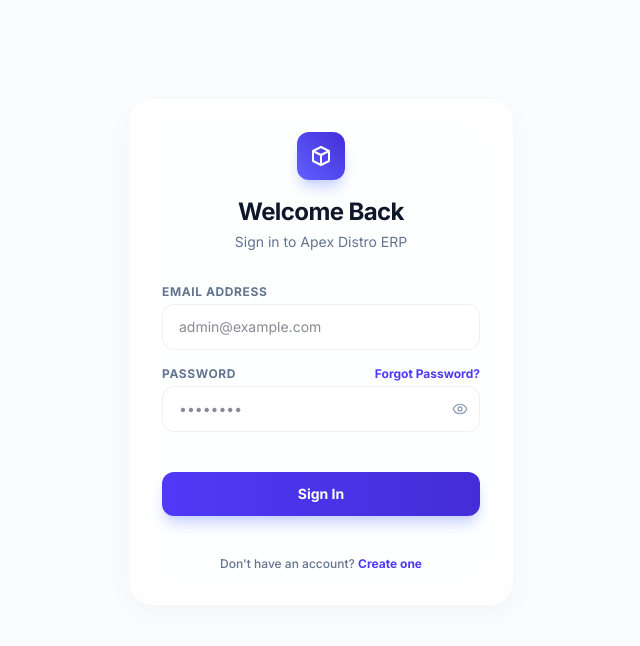
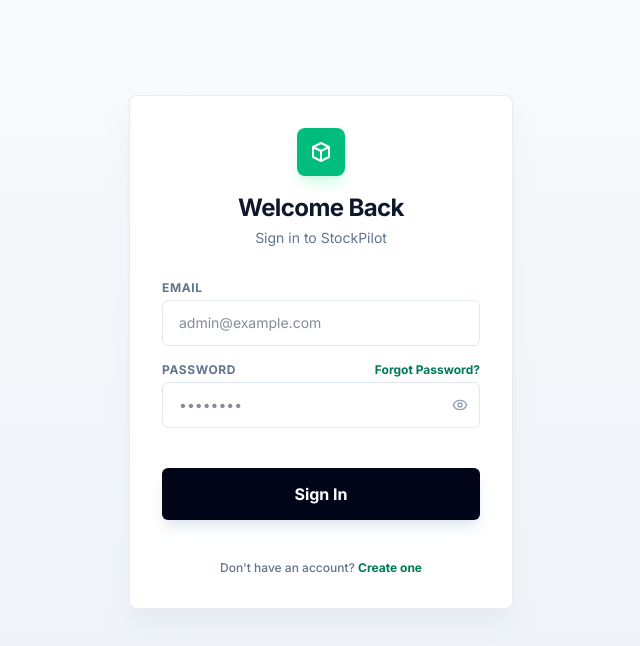
Before and after one commit to muhammadahmedasif/ERP_POS_For-a-wharehouse, a React (Vite) app: page / in a window 1280 px wide. Shown: the top 646 px of the page, without its empty margins (319-959 px from the left). Built offline with nearby package versions, Linux system fonts and the light colour scheme; a web font is replaced by a local one.

Commit message:
corrected ui v6

```diff
--- a/src/App.tsx
+++ b/src/App.tsx
@@ -50,18 +50,18 @@ const Sidebar = ({ isOpen, onClose }: { isOpen: boolean; onClose: () => void })
   const location = useLocation();
 
   const menuItems = [
-    { name: t("dashboard"), icon: LayoutDashboard, path: "/" },
+    { name: "Home", icon: LayoutDashboard, path: "/" },
     { name: t("inventory"), icon: Package, path: "/inventory" },
     { name: "Categories", icon: Tag, path: "/categories" },
     { name: "Brands", icon: Bookmark, path: "/brands" },
     { name: "Customers", icon: Users, path: "/customers" },
     { name: t("sales"), icon: ShoppingCart, path: "/sales" },
     { name: "New Sale", icon: PlusCircle, path: "/sales/new" },
-    { name: "Top Products", icon: Award, path: "/top-products" },
+    { name: "Top Items", icon: Award, path: "/top-products" },
     { name: "Reports", icon: FileText, path: "/reports" },
     { name: "Settings", icon: SettingsIcon, path: "/settings" },
-    { name: t("ai_assistant"), icon: Bot, path: "/ai" },
-    { name: "Help & Support", icon: HelpCircle, path: "/help" },
+    { name: "Assistant", icon: Bot, path: "/ai" },
+    { name: "Help", icon: HelpCircle, path: "/help" },
   ];
 
   return (
@@ -76,22 +76,22 @@ const Sidebar = ({ isOpen, onClose }: { isOpen: boolean; onClose: () => void })
 
       <aside
         className={cn(
-          "bg-[#0f172a] text-slate-300 flex flex-col shrink-0 h-screen font-sans border-r border-[#1e293b] transition-transform duration-250 z-50",
+          "bg-slate-950 text-slate-300 flex flex-col shrink-0 h-screen font-sans border-r border-slate-800 transition-transform duration-250 z-50 shadow-2xl shadow-slate-950/20",
           "fixed inset-y-0 left-0 w-64 lg:static lg:flex lg:translate-x-0",
           isOpen ? "translate-x-0" : "-translate-x-full lg:translate-x-0"
         )}
       >
         <div className="p-5 flex items-center justify-between border-b border-slate-800">
           <div className="flex items-center gap-3">
-            <div className="w-9 h-9 bg-gradient-to-tr from-indigo-500 to-indigo-700 rounded-lg flex items-center justify-center font-bold text-white text-md shadow-xs">
-              <Boxes className="w-5 h-5 text-indigo-100" />
+            <div className="w-10 h-10 bg-emerald-500 rounded-lg flex items-center justify-center font-bold text-white text-md shadow-lg shadow-emerald-950/30">
+              <Boxes className="w-5 h-5 text-white" />
             </div>
             <div>
-              <h1 className="text-white font-extrabold text-sm leading-none tracking-tight">
-                Apex Distro ERP
+              <h1 className="text-white font-extrabold text-base leading-none tracking-tight">
+                StockPilot
               </h1>
-              <p className="text-[9px] text-[#818cf8] uppercase tracking-wider font-extrabold mt-1">
-                Enterprise Logistics
+              <p className="text-[10px] text-emerald-300 uppercase tracking-wider font-extrabold mt-1">
+                Sales & Inventory
               </p>
             </div>
           </div>
@@ -114,12 +114,12 @@ const Sidebar = ({ isOpen, onClose }: { isOpen: boolean; onClose: () => void })
                 to={item.path}
                 onClick={onClose}
                 className={cn(
-                  "rounded-lg px-3 py-2 flex items-center gap-2.5 transition-colors text-xs font-medium",
+                  "rounded-lg px-3 py-2.5 flex items-center gap-2.5 transition-all text-[13px] font-semibold",
                   isNewSale
-                    ? "my-2 bg-emerald-500 text-white shadow-md shadow-emerald-950/30 hover:bg-emerald-400 font-extrabold"
+                    ? "my-2 bg-emerald-500 text-white shadow-lg shadow-emerald-950/30 hover:bg-emerald-400 font-extrabold text-sm"
                     : isActive
-                      ? "bg-indigo-600 text-white"
-                      : "hover:bg-slate-800 text-slate-300",
+                      ? "bg-white text-slate-950 shadow-sm"
+                      : "hover:bg-slate-800 text-slate-300 hover:text-white",
                 )}
               >
                 <Icon className="w-4 h-4 shrink-0" />
@@ -140,36 +140,36 @@ const Navbar = ({ onMenuClick }: { onMenuClick: () => void }) => {
   const getPageTitle = () => {
     switch (location.pathname) {
       case "/":
-        return "Dashboard Overview";
+        return "Home";
       case "/inventory":
-        return "Inventory & Stock Control";
+        return "Inventory";
       case "/categories":
         return "Product Categories";
       case "/brands":
         return "Brand Management";
       case "/customers":
-        return "Customer Accounts Ledger";
+        return "Customers";
       case "/sales":
-        return "Sales Invoices Ledger";
+        return "Sales";
       case "/sales/new":
-        return "Create New Sale Bill";
+        return "New Sale";
       case "/top-products":
-        return "Product Performance Analytics";
+        return "Top Items";
       case "/reports":
-        return "Operational Intelligence Reports";
+        return "Reports";
       case "/settings":
-        return "Global System Settings";
+        return "Settings";
       case "/ai":
-        return "Intelligent Voice Assistant";
+        return "Assistant";
       case "/help":
-        return "Help & Customer Support Desk";
+        return "Help";
       default:
-        return "Distribution ERP Portal";
+        return "StockPilot";
     }
   };
 
   return (
-    <header className="sticky top-0 z-30 h-16 bg-white/70 backdrop-blur-xl border-b border-slate-200/60 flex items-center justify-between px-4 sm:px-8 shrink-0 shadow-xs">
+    <header className="sticky top-0 z-30 h-16 bg-white/85 backdrop-blur-xl border-b border-slate-200/70 flex items-center justify-between px-4 sm:px-8 shrink-0 shadow-sm shadow-slate-200/50">
       <div className="flex items-center gap-4">
         {user && (
           <button
@@ -183,7 +183,7 @@ const Navbar = ({ onMenuClick }: { onMenuClick: () => void }) => {
         {user && (
           <div className="hidden sm:flex flex-col select-none">
             <span className="text-[9px] uppercase tracking-widest text-indigo-600 font-extrabold">
-              {settings.storeName || "W-Distro ERP Portal"}
+              {settings.storeName || "StockPilot"}
             </span>
             <span className="text-sm font-extrabold text-slate-800 tracking-tight leading-none mt-1">
               {getPageTitle()}
@@ -197,7 +197,7 @@ const Navbar = ({ onMenuClick }: { onMenuClick: () => void }) => {
             <>
               <button
                 onClick={() => useAppStore.getState().logout()}
-                className="text-xs bg-red-500 text-white px-2.5 py-1 rounded select-none cursor-pointer hover:bg-red-650 transition-all active:scale-[0.98]"
+                className="text-xs bg-white text-slate-700 border border-slate-200 px-3 py-1.5 rounded-md select-none cursor-pointer hover:bg-rose-50 hover:text-rose-700 hover:border-rose-200 transition-all active:scale-[0.98]"
               >
                 Logout
               </button>
@@ -218,7 +218,7 @@ const Navbar = ({ onMenuClick }: { onMenuClick: () => void }) => {
               </div>
             </>
           ) : (
-              <Link to="/login" className="text-xs bg-indigo-600 text-white px-3 py-1 rounded">Login</Link>
+              <Link to="/login" className="text-xs bg-slate-950 text-white px-3 py-1.5 rounded-md">Login</Link>
           )}
         </div>
       </div>
@@ -243,16 +243,15 @@ export default function App() {
 
   return (
     <BrowserRouter>
-      <div className="flex h-[100dvh] bg-[#f8fafc] text-slate-900 overflow-hidden font-sans relative z-0">
+      <div className="flex h-[100dvh] bg-slate-50 text-slate-900 overflow-hidden font-sans relative z-0">
         {/* Global Premium Ambient Background */}
         <div className="absolute inset-0 pointer-events-none z-[-1] overflow-hidden">
-          <div className="absolute top-0 right-0 w-[80vw] h-[80vh] bg-[radial-gradient(ellipse_at_top_right,_var(--tw-gradient-stops))] from-indigo-200/30 via-transparent to-transparent rounded-full opacity-60 mix-blend-multiply blur-3xl"></div>
-          <div className="absolute bottom-0 left-0 w-[60vw] h-[60vh] bg-[radial-gradient(ellipse_at_bottom_left,_var(--tw-gradient-stops))] from-blue-200/30 via-transparent to-transparent rounded-full opacity-60 mix-blend-multiply blur-3xl"></div>
+          <div className="absolute inset-0 bg-[linear-gradient(180deg,#f8fafc_0%,#eef2f7_100%)]"></div>
         </div>
 
         <Toaster position="top-right" />
         {user && <Sidebar isOpen={sidebarOpen} onClose={() => setSidebarOpen(false)} />}
-        <div className="flex-1 flex flex-col overflow-hidden min-w-0 bg-white/40 backdrop-blur-3xl">
+        <div className="flex-1 flex flex-col overflow-hidden min-w-0 bg-transparent">
           {user && <Navbar onMenuClick={() => setSidebarOpen(true)} />}
           <main className="flex-1 overflow-x-hidden overflow-y-auto p-4 sm:p-8">
             <Routes>
--- a/src/components/ui/button.tsx
+++ b/src/components/ui/button.tsx
@@ -10,20 +10,21 @@ export interface ButtonProps extends React.ButtonHTMLAttributes<HTMLButtonElemen
 const Button = React.forwardRef<HTMLButtonElement, ButtonProps>(
   ({ className, variant = "default", size = "default", ...props }, ref) => {
     const variants = {
-      default: "bg-indigo-600 text-white hover:bg-indigo-700",
+      default: "bg-slate-950 text-white shadow-sm shadow-slate-200 hover:bg-slate-800",
       outline:
-        "border border-gray-300 bg-white hover:bg-gray-100 text-gray-900",
-      ghost: "hover:bg-gray-100 hover:text-gray-900",
+        "border border-slate-200 bg-white hover:bg-slate-50 text-slate-800 shadow-sm",
+      ghost: "hover:bg-slate-100 hover:text-slate-950",
     };
     const sizes = {
       default: "h-10 px-4 py-2",
       sm: "h-9 rounded-md px-3",
-      lg: "h-11 rounded-md px-8",
+      lg: "h-12 rounded-md px-8",
     };
     return (
       <button
         className={cn(
           "inline-flex items-center justify-center whitespace-nowrap rounded-md text-sm font-medium ring-offset-background transition-colors focus-visible:outline-none focus-visible:ring-2 focus-visible:ring-ring focus-visible:ring-offset-2 disabled:pointer-events-none disabled:opacity-50",
+          "active:scale-[0.98]",
           variants[variant],
           sizes[size],
           className,
--- a/src/components/ui/card.tsx
+++ b/src/components/ui/card.tsx
@@ -8,7 +8,7 @@ const Card = React.forwardRef<
   <div
     ref={ref}
     className={cn(
-      "rounded-xl border border-slate-200 bg-white text-slate-900 shadow-sm",
+      "rounded-lg border border-slate-200/80 bg-white text-slate-900 shadow-sm shadow-slate-200/50",
       className,
     )}
     {...props}
--- a/src/components/ui/input.tsx
+++ b/src/components/ui/input.tsx
@@ -9,7 +9,7 @@ const Input = React.forwardRef<HTMLInputElement, InputProps>(
       <input
         type={type}
         className={cn(
-          "flex h-10 w-full rounded-md border border-gray-300 bg-white px-3 py-2 text-sm ring-offset-background file:border-0 file:bg-transparent file:text-sm file:font-medium placeholder:text-gray-500 focus-visible:outline-none focus-visible:ring-2 focus-visible:ring-indigo-600 focus-visible:ring-offset-2 disabled:cursor-not-allowed disabled:opacity-50",
+          "flex h-11 w-full rounded-md border border-slate-200 bg-white px-3 py-2 text-sm text-slate-900 shadow-sm ring-offset-background file:border-0 file:bg-transparent file:text-sm file:font-medium placeholder:text-slate-400 focus-visible:outline-none focus-visible:ring-2 focus-visible:ring-emerald-500/70 focus-visible:ring-offset-1 disabled:cursor-not-allowed disabled:opacity-50",
           className,
         )}
         ref={ref}
--- a/src/pages/Login.tsx
+++ b/src/pages/Login.tsx
@@ -27,28 +27,28 @@ export default function Login() {
       <motion.div
         initial={{ opacity: 0, y: 20 }}
         animate={{ opacity: 1, y: 0 }}
-        className="w-full max-w-sm rounded-3xl bg-white/60 backdrop-blur-xl p-8 shadow-[0_8px_30px_rgb(0,0,0,0.04)] border border-white/50"
+        className="w-full max-w-sm rounded-lg bg-white p-8 shadow-xl shadow-slate-200/70 border border-slate-200/80"
       >
         <div className="text-center mb-8">
-          <div className="w-12 h-12 bg-gradient-to-tr from-indigo-500 to-indigo-700 rounded-xl mx-auto flex items-center justify-center shadow-lg shadow-indigo-200 mb-4">
+          <div className="w-12 h-12 bg-emerald-500 rounded-lg mx-auto flex items-center justify-center shadow-lg shadow-emerald-100 mb-4">
              <svg className="w-6 h-6 text-white" fill="none" viewBox="0 0 24 24" stroke="currentColor"><path strokeLinecap="round" strokeLinejoin="round" strokeWidth="2" d="M20 7l-8-4-8 4m16 0l-8 4m8-4v10l-8 4m0-10L4 7m8 4v10M4 7v10l8 4" /></svg>
           </div>
           <h2 className="text-2xl font-extrabold tracking-tight text-slate-900">Welcome Back</h2>
-          <p className="text-sm text-slate-500 mt-1">Sign in to Apex Distro ERP</p>
+          <p className="text-sm text-slate-500 mt-1">Sign in to StockPilot</p>
         </div>
 
         <form onSubmit={handleSubmit} className="space-y-4">
           <div>
-            <label className="block text-xs font-bold uppercase tracking-wider text-slate-500 mb-1">Email Address</label>
-            <input type="email" value={email} onChange={(e) => setEmail(e.target.value)} className="w-full rounded-xl border border-slate-200/60 bg-white/50 px-4 py-3 text-sm focus:outline-none focus:ring-2 focus:ring-indigo-500/50 transition-all" required placeholder="admin@example.com" />
+            <label className="block text-xs font-bold uppercase tracking-wider text-slate-500 mb-1">Email</label>
+            <input type="email" value={email} onChange={(e) => setEmail(e.target.value)} className="w-full rounded-md border border-slate-200 bg-white px-4 py-3 text-sm focus:outline-none focus:ring-2 focus:ring-emerald-500/60 transition-all" required placeholder="admin@example.com" />
           </div>
           <div>
             <div className="flex items-center justify-between mb-1">
               <label className="block text-xs font-bold uppercase tracking-wider text-slate-500">Password</label>
-              <Link to="/forgot-password" className="text-xs font-bold text-indigo-600 hover:text-indigo-700">Forgot Password?</Link>
+              <Link to="/forgot-password" className="text-xs font-bold text-emerald-700 hover:text-emerald-800">Forgot Password?</Link>
             </div>
             <div className="relative">
-              <input type={showPassword ? "text" : "password"} value={password} onChange={(e) => setPassword(e.target.value)} className="w-full rounded-xl border border-slate-200/60 bg-white/50 px-4 py-3 text-sm focus:outline-none focus:ring-2 focus:ring-indigo-500/50 transition-all pr-10" required placeholder="••••••••" />
+              <input type={showPassword ? "text" : "password"} value={password} onChange={(e) => setPassword(e.target.value)} className="w-full rounded-md border border-slate-200 bg-white px-4 py-3 text-sm focus:outline-none focus:ring-2 focus:ring-emerald-500/60 transition-all pr-10" required placeholder="••••••••" />
               <button type="button" onClick={() => setShowPassword(!showPassword)} className="absolute right-3 top-1/2 -translate-y-1/2 text-slate-400 hover:text-slate-600 transition-colors">
                 {showPassword ? <EyeOff className="w-4 h-4" /> : <Eye className="w-4 h-4" />}
               </button>
@@ -58,11 +58,11 @@ export default function Login() {
               type="submit"
               whileHover={{ scale: 1.02 }}
               whileTap={{ scale: 0.98 }}
-              className="w-full rounded-xl bg-gradient-to-r from-indigo-600 to-indigo-700 p-3 text-sm font-bold text-white shadow-lg shadow-indigo-200 hover:shadow-indigo-300 transition-all mt-6">
+              className="w-full rounded-md bg-slate-950 p-3.5 text-base font-extrabold text-white shadow-lg shadow-slate-200 hover:bg-slate-800 transition-all mt-6">
               Sign In
           </motion.button>
           <p className="mt-6 text-center text-xs font-medium text-slate-500">
-            Don't have an account? <Link to="/signup" className="text-indigo-600 font-bold hover:text-indigo-700 transition-colors">Create one</Link>
+            Don't have an account? <Link to="/signup" className="text-emerald-700 font-bold hover:text-emerald-800 transition-colors">Create one</Link>
           </p>
         </form>
       </motion.div>
--- a/src/pages/Signup.tsx
+++ b/src/pages/Signup.tsx
@@ -29,14 +29,14 @@ export default function Signup() {
       <motion.div
         initial={{ opacity: 0, y: 20 }}
         animate={{ opacity: 1, y: 0 }}
-        className="w-full max-w-sm rounded-3xl bg-white/60 backdrop-blur-xl p-8 shadow-[0_8px_30px_rgb(0,0,0,0.04)] border border-white/50"
+        className="w-full max-w-sm rounded-lg bg-white p-8 shadow-xl shadow-slate-200/70 border border-slate-200/80"
       >
         <div className="text-center mb-8">
-          <div className="w-12 h-12 bg-gradient-to-tr from-indigo-500 to-indigo-700 rounded-xl mx-auto flex items-center justify-center shadow-lg shadow-indigo-200 mb-4">
+          <div className="w-12 h-12 bg-emerald-500 rounded-lg mx-auto flex items-center justify-center shadow-lg shadow-emerald-100 mb-4">
              <svg className="w-6 h-6 text-white" fill="none" viewBox="0 0 24 24" stroke="currentColor"><path strokeLinecap="round" strokeLinejoin="round" strokeWidth="2" d="M18 9v3m0 0v3m0-3h3m-3 0h-3m-2-5a4 4 0 11-8 0 4 4 0 018 0zM3 20a6 6 0 0112 0v1H3v-1z" /></svg>
           </div>
           <h2 className="text-2xl font-extrabold tracking-tight text-slate-900">Create Account</h2>
-          <p className="text-sm text-slate-500 mt-1">Join Apex Distro ERP</p>
+          <p className="text-sm text-slate-500 mt-1">Create your StockPilot account</p>
         </div>
 
         <form onSubmit={handleSubmit} className="space-y-4">
--- a/src/store.ts
+++ b/src/store.ts
@@ -99,11 +99,11 @@ export const useAppStore = create<AppState>((set, get) => ({
       categories: [],
       brands: [],
       customers: [],
-      settings: { storeName: 'W-Distro ERP', taxRate: 5, sellerName: '', profilePictureUrl: '', profilePicturePublicId: '', billPrinter: 'Thermal Printer 80mm', defaultLowInventoryThreshold: 10, currency: 'USD' },
+      settings: { storeName: 'StockPilot', taxRate: 5, sellerName: '', profilePictureUrl: '', profilePicturePublicId: '', billPrinter: 'Thermal Printer 80mm', defaultLowInventoryThreshold: 10, currency: 'USD' },
     });
   },
 
-  settings: { storeName: 'W-Distro ERP', taxRate: 5, sellerName: '', profilePictureUrl: '', profilePicturePublicId: '', billPrinter: 'Thermal Printer 80mm', defaultLowInventoryThreshold: 10, currency: 'USD' },
+  settings: { storeName: 'StockPilot', taxRate: 5, sellerName: '', profilePictureUrl: '', profilePicturePublicId: '', billPrinter: 'Thermal Printer 80mm', defaultLowInventoryThreshold: 10, currency: 'USD' },
   fetchSettings: async () => {
     const settings = await apiRequest<AppState["settings"]>("/api/settings");
     set({ settings });
```
Also changed, not shown: src/pages/Sales.tsx (+13 -6 lines).
